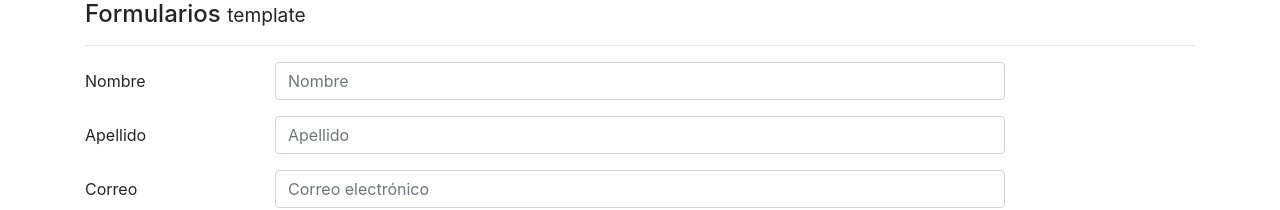
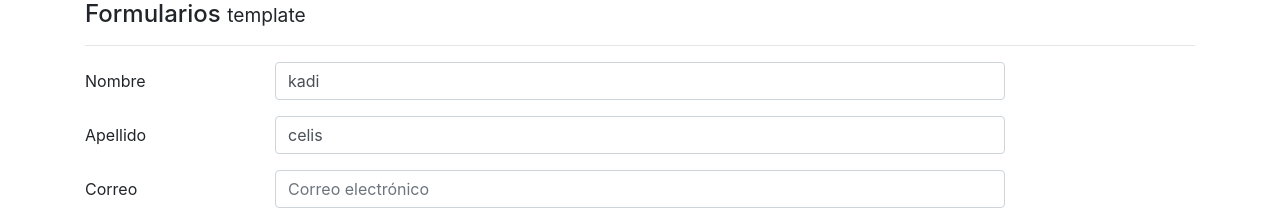
Before and after one commit to Asterykary/Formulario, an Angular app: page / in a window 1280 px wide. Shown: the top 210 px of the page. Built offline with nearby package versions, Linux system fonts and the light colour scheme.

Commit message:
Obteniendo información del formulario

```diff
--- a/src/app/components/template/template.component.html
+++ b/src/app/components/template/template.component.html
@@ -1,7 +1,7 @@
 
 <h4>Formularios <small>template</small></h4>
 <hr>
-<form (ngSubmit)="guardar()" novalidate="">
+<form (ngSubmit)="guardar(forma)" #forma="ngForm" novalidate="">
 
   <div>
 
@@ -13,7 +13,7 @@
                type="text"
                placeholder="Nombre"
                name="nombre"
-               ngModel
+               [(ngModel)]="usuario.nombre"
                minlength="5"
                required>
       </div>
@@ -25,7 +25,9 @@
 
         <input class="form-control"
                type="text"
-               placeholder="Apellido">
+               placeholder="Apellido"
+               name="apellido"
+               [(ngModel)]="usuario.apellido">
       </div>
     </div>
 
@@ -37,7 +39,10 @@
 
       <input class="form-control"
              type="email"
-             placeholder="Correo electrónico">
+             name="correo"
+             [(ngModel)]="usuario.correo"
+             placeholder="Correo electrónico"
+             required>
     </div>
   </div>
 
--- a/src/app/components/template/template.component.ts
+++ b/src/app/components/template/template.component.ts
@@ -1,4 +1,5 @@
 import { Component, OnInit } from '@angular/core';
+import {NgForm} from '@angular/forms';
 
 @Component({
   selector: 'app-template',
@@ -7,12 +8,18 @@
 })
 export class TemplateComponent implements OnInit {
 
+  // tslint:disable-next-line: ban-types
+  usuario: Object = {
+    nombre: 'kadi',
+    apellido: 'celis',
+    correo: ''
+  };
   constructor() { }
 
   ngOnInit() {
   }
 
-  guardar() {
+  guardar(forma: NgForm) {
     console.log('Formulario posteado');
   }
 
```
